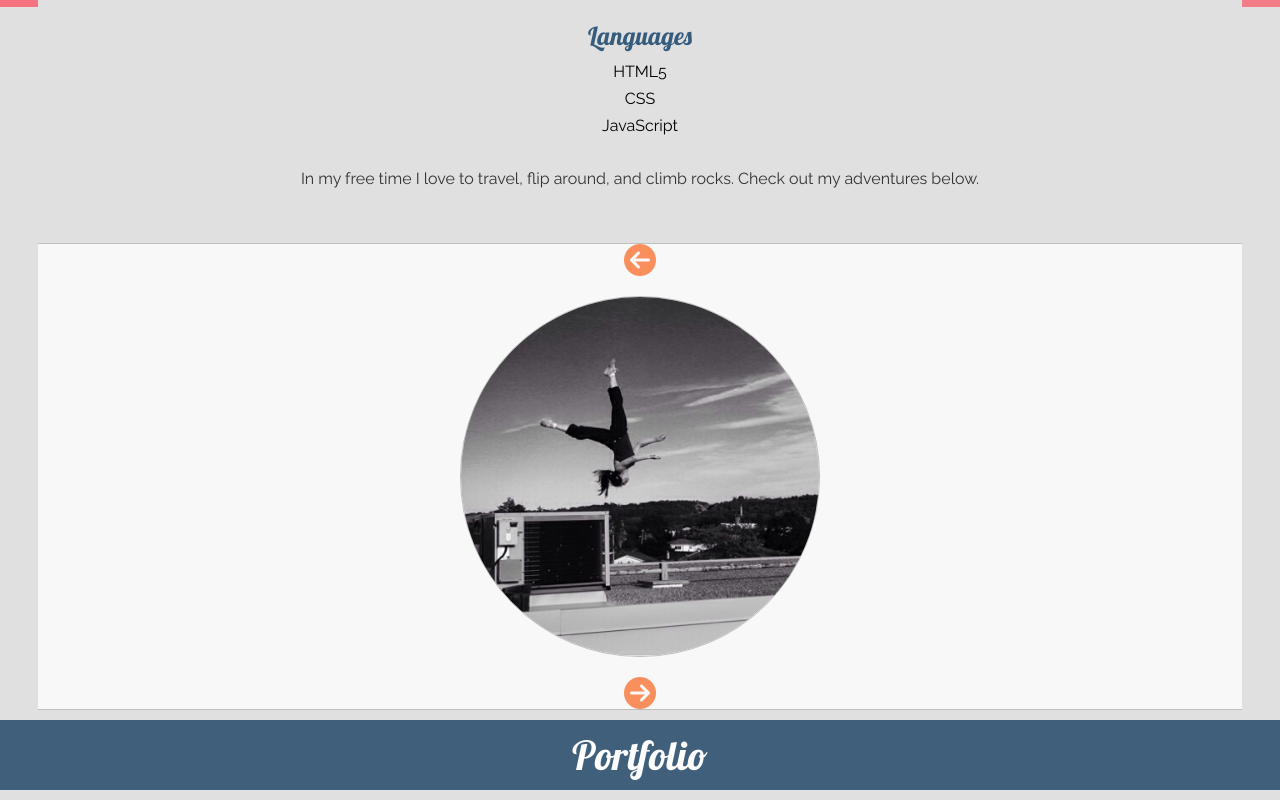
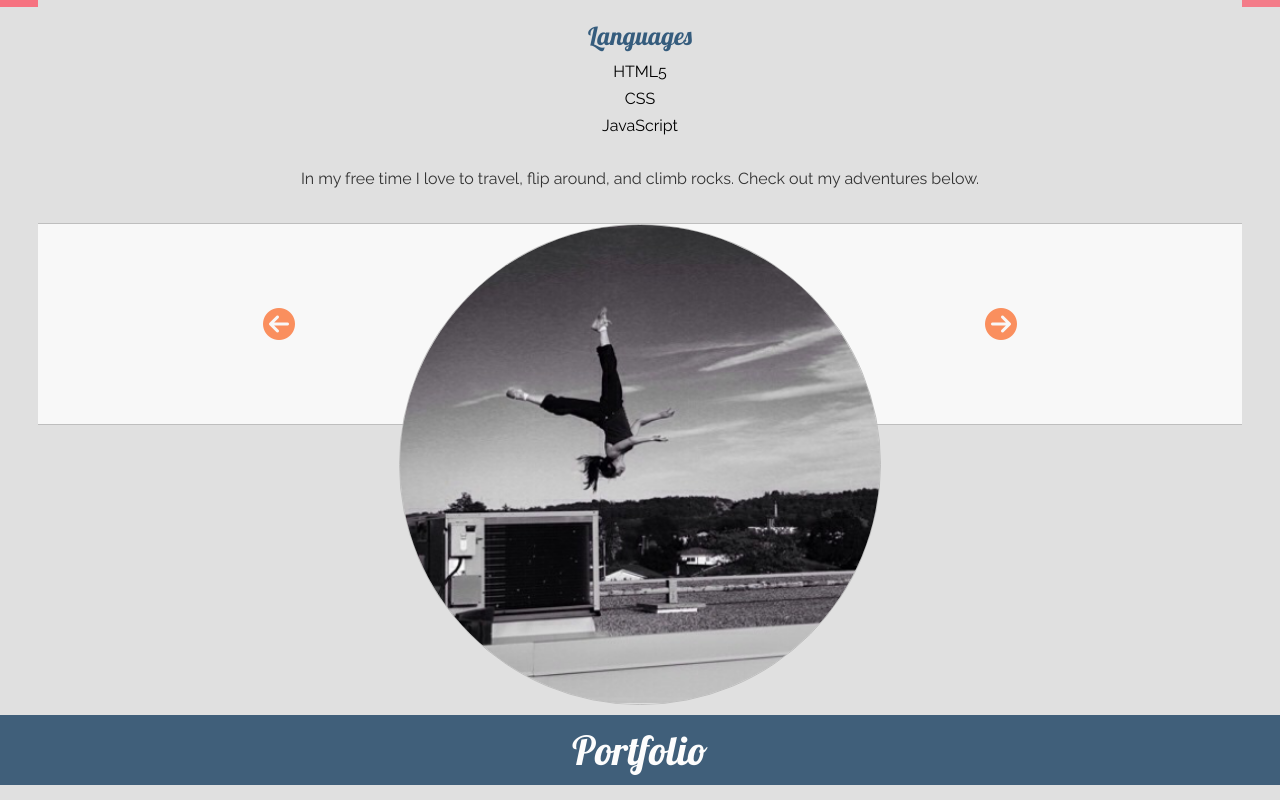
Before and after one commit to sarsilvz/personal-portfolio, a plain HTML site: page headertest.html in a window 1280 px wide. Shown: the part 793-1593 px from the top of the page. Drawn offline with Linux system fonts and the light colour scheme; a web font is replaced by a local one.

Commit message:
fixed photo gallery js and positioning. next fix scalability

```diff
--- a/headertest.css
+++ b/headertest.css
@@ -153,7 +153,6 @@ header {
 
 .slider {
   background-color: rgba(252, 252, 252, 0.85);
-  margin-top: 20px;
   border-top: 1px solid rgba(187, 187, 187, 0.95);
   border-bottom: 1px solid rgba(187, 187, 187, 0.95);
   width: 100%;
@@ -161,7 +160,11 @@ header {
 }
 
 .gallery {
-
+  position: relative;
+  height: 200px;
+  margin: 0 auto;
+  width: 80%;
+  line-height: 200px;
 
 }
 
@@ -191,30 +194,47 @@ header {
   display: none;
 }
 
+
+
+.centerbox {
+  float: left;
+  width: 50%;
+  line-height: 200px;
+}
+
 .circleimg {
   display: none;
   border-radius: 50% 50% 50% 50%;
-  width: 30%;
-  position: relative;
-  margin: 20px auto;
   border: 1px solid rgba(187, 187, 187, 0.95);
+  width: 100%;
+  vertical-align: middle;
+
+}
+
+.buttonbox1 {
+  width: 25%;
+  float: left;
+  line-height: 200px;
+}
+
+.buttonbox2 {
+  width: 25%;
+  float: right;
+  line-height: 200px;
 }
 
 .prev {
   color: #FA8F5E;
-  top: 0;
-  bottom: 0;
-  margin: auto;
+  vertical-align: middle;
 
 }
 
 .next {
   color: #FA8F5E;
-  top: 0;
-  bottom: 0;
-  margin: auto;
+  vertical-align: middle;
+
 }
 
 .shown {
-  display: block;
+  display: inline-block;
 }
--- a/headertest.html
+++ b/headertest.html
@@ -72,15 +72,23 @@
         <img src="https://media.licdn.com/mpr/mpr/shrinknp_200_200/p/3/000/243/35f/24a4efc.jpg" class="aboutimg2">
 
         <div class="slider">
+
           <div class="gallery">
+          <div class="buttonbox1">
           <i class="fa fa-arrow-circle-left fa-2x prev" aria-hidden="true"></i>
-          <img src="img/arial.png" class="circleimg">
+          </div>
+          <div class="centerbox">
+          <img src="img/arial.png" class="circleimg arial">
           <img src="img/nemo.jpg" class="circleimg">
           <img src="img/ninja.png" class="circleimg">
           <img src="img/comp.jpg" class="circleimg">
           <img src="img/MoreOnInstagram.png" class="circleimg">
+         </div>
+          <div class="buttonbox2">
+          <i class="fa fa-arrow-circle-right fa-2x next" aria-hidden="true"></i>
           </div>
-          <i class="fa fa-arrow-circle-right fa-2x next" aria-hidden="true"></i>
+          </div>
+
         </div>
 
     </section>
--- a/js/main.js
+++ b/js/main.js
@@ -8,7 +8,7 @@ $('h3').click(function() {
 $('.circleimg').first().addClass('shown');
 
 
-var nextcircleimg = function () {
+$('.next').click(function () {
 
   if ($('.shown').is(':last-child')) {
     return;
@@ -17,19 +17,16 @@ var nextcircleimg = function () {
   else {
     $('.shown').removeClass('shown').next('.circleimg').addClass('shown');
   }
-}
+});
 
-var prevcircleimg = function () {
 
-  if ($('.shown').is(':first-child')) {
+$('.prev').click(function () {
+
+  if ($('.shown').hasClass('arial')) {
     return;
   }
 
   else {
-    $('.shown').removeClass('shown').previous('.circleimg').addClass('shown');
+    $('.shown').removeClass('shown').prev('.circleimg').addClass('shown');
   }
-}
-
-
-$('.next').click(nextcircleimg);
-$('.prev').click(prevcircleimg);
+});
```
